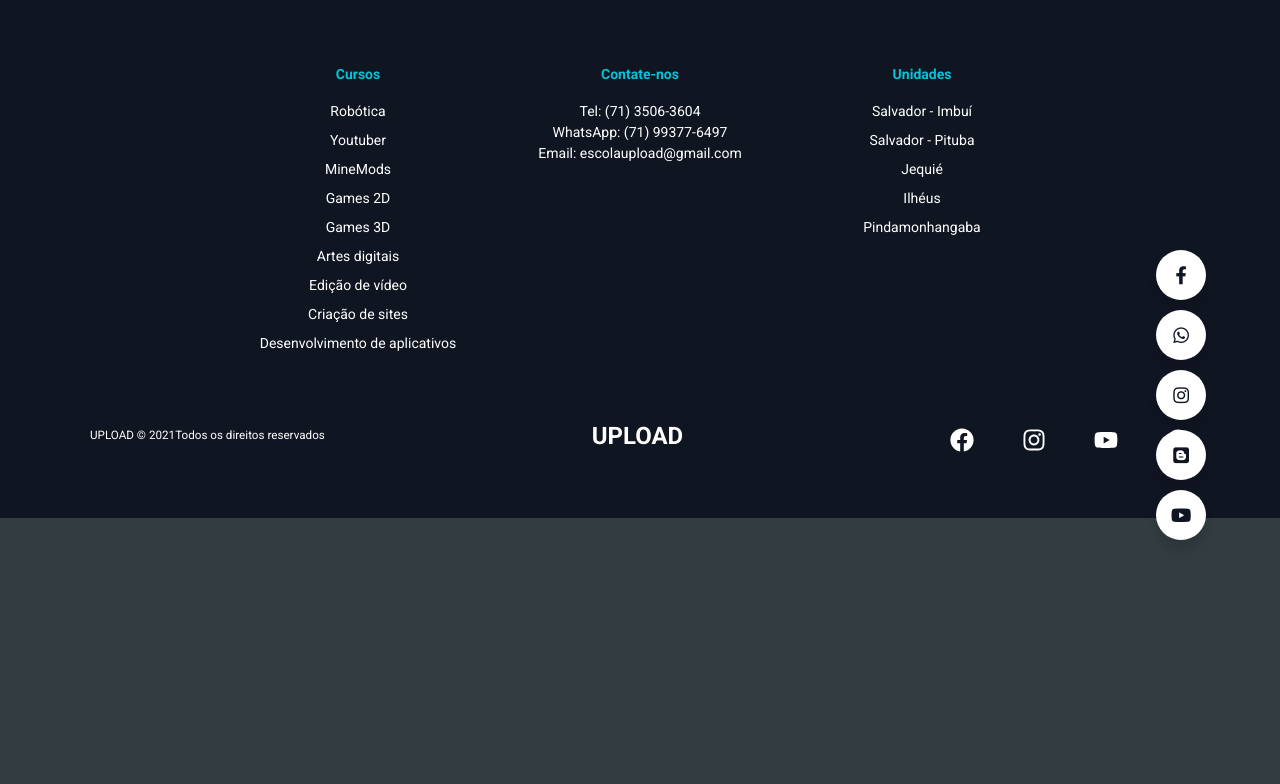
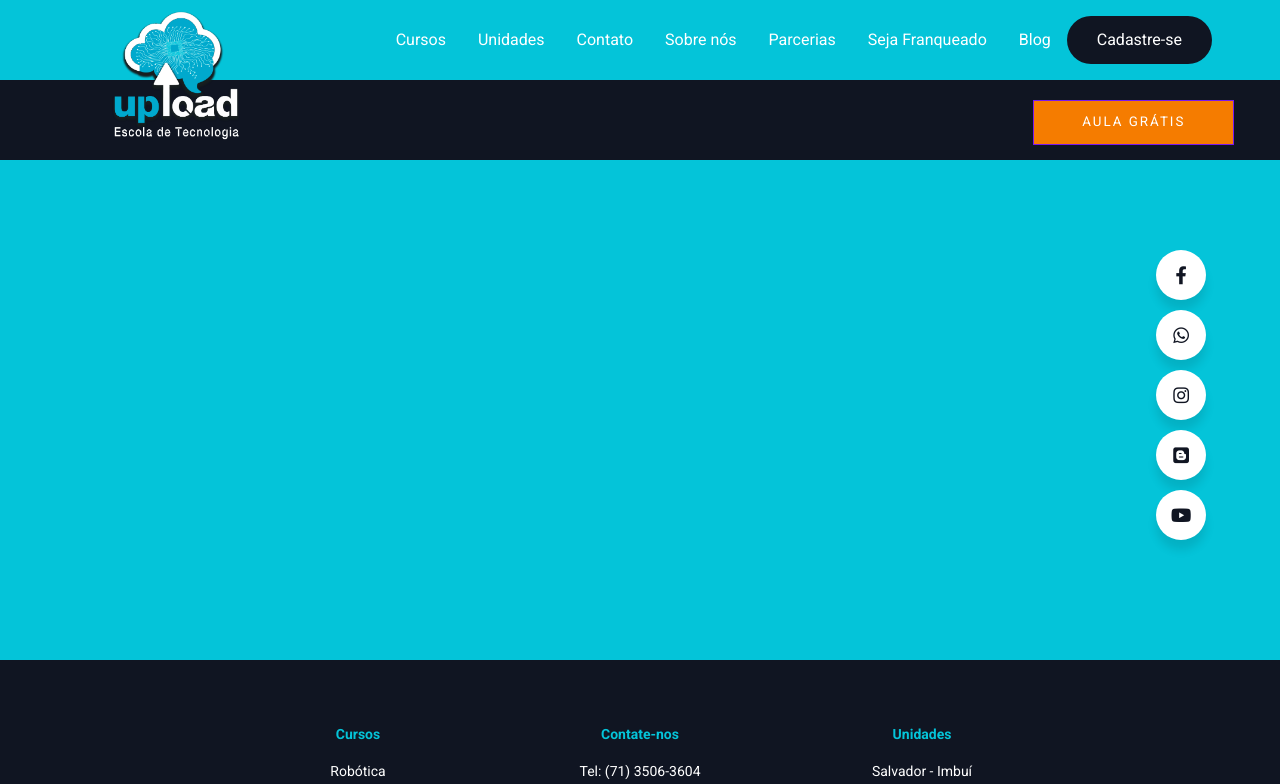
Before and after one commit to Guitarrunner/UploadPage, a React (Create React App) app: page /form in a window 1280 px wide. Shown: the top 784 px of the page. Built offline with nearby package versions, Linux system fonts and the light colour scheme; a web font is replaced by a local one.

Commit message:
[ADD] Add new features to complete functionality

```diff
--- a/src/App.tsx
+++ b/src/App.tsx
@@ -13,6 +13,8 @@ import { UnitsData } from "./views/Units/UnitsData";
 import Partner from "./views/Partner";
 import Franchise from "./views/Franchise";
 import Blog from "./views/Blog";
+import SingleCourse from "./views/SingleCourse";
+import Form from "./views/Form";
 
 // When the user scrolls down 50px from the top of the document, resize the header's font size
 window.onscroll = function () {
@@ -27,7 +29,6 @@ function scrollFunction() {} /*
     xx = "gray";
   }
 }*/
-
 function App() {
   return (
     <>
@@ -42,6 +43,43 @@ function App() {
           <Route path="/parcerias" element={<Partner />} />
           <Route path="/franqueado" element={<Franchise />} />
           <Route path="/blog" element={<Blog />} />
+          <Route path="/form" element={<Form />} />
+          <Route
+            path={"/cursos/artesdigitais"}
+            element={<SingleCourse data={"Artes Digitais"} />}
+          />
+          <Route
+            path={"/cursos/criacaodesites"}
+            element={<SingleCourse data={"Criação de sites"} />}
+          />
+          <Route
+            path={"/cursos/aplicativos"}
+            element={<SingleCourse data={"Aplicativos"} />}
+          />
+          <Route
+            path={"/cursos/edicaodevideo"}
+            element={<SingleCourse data={"Edição de video"} />}
+          />
+          <Route
+            path={"/cursos/games2d"}
+            element={<SingleCourse data={"Games 2d"} />}
+          />
+          <Route
+            path={"/cursos/games3d"}
+            element={<SingleCourse data={"Games 3d"} />}
+          />
+          <Route
+            path={"/cursos/minemods"}
+            element={<SingleCourse data={"Minemods"} />}
+          />
+          <Route
+            path={"/cursos/robotica"}
+            element={<SingleCourse data={"Robotica"} />}
+          />
+          <Route
+            path={"/cursos/youtuber"}
+            element={<SingleCourse data={"Youtuber"} />}
+          />
         </Routes>
         <Footer />
       </Router>
--- /dev/null
+++ b/src/CoursesData.tsx
@@ -0,0 +1 @@
+export const CoursesData = [{}];
--- a/src/components/Buttonclass/ButtonclassElements.tsx
+++ b/src/components/Buttonclass/ButtonclassElements.tsx
@@ -11,8 +11,8 @@ export const NavBtn2 = styled.nav`
   margin-right: 2vw;
 `;
 
-export const Buttonn = styled.button<Props>`
-  display: ${(Props) => (Props.o?.scrollNav ? `none` : `content`)};
+export const Buttonn = styled.button`
+  display:content;
   outline: none;
   border: none;
   cursor: pointer;
--- a/src/components/Navbar/Navbar.tsx
+++ b/src/components/Navbar/Navbar.tsx
@@ -16,6 +16,7 @@ import {
 } from "./NavbarElements";
 import { Button } from "../ButtonElement/ButtonElements";
 import { Buttonn, NavBtn2 } from "../Buttonclass/ButtonclassElements";
+import { FooterA } from "../Footer/FooterElements";
 
 const Navbar = ({ toggle, on }: { toggle: any; on: any }) => {
   const toggleHome = () => {
@@ -76,7 +77,9 @@ const Navbar = ({ toggle, on }: { toggle: any; on: any }) => {
         </Nav>
         <Nav2>
           <NavBtn2>
-            <Buttonn>Aula grátis</Buttonn>
+            <FooterA href="http://localhost:3000/contato">
+              <Buttonn>Aula grátis</Buttonn>
+            </FooterA>
           </NavBtn2>
         </Nav2>
       </NavbarBigContainer>
--- a/src/views/Courses/CoursesData.tsx
+++ b/src/views/Courses/CoursesData.tsx
@@ -21,7 +21,7 @@ export const CoursesData = [
     h: "Criação de sites",
     p: "Desenvolvimento de projetos de websites com designs responsivos e interativos com utilização de diferentes linguagens e plataformas de criação.",
     p2: "Criatividade, senso crítico, percepção visual e resolução de problemas.",
-    link: "/cursos/criaçãodesites",
+    link: "/cursos/criacaodesites",
   },
   {
     icon: icon3,
@@ -35,7 +35,7 @@ export const CoursesData = [
     h: "Edição de vídeo",
     p: "Criação e edição de vídeos e animações com as principais ferramentas profissionais do mercado.",
     p2: "Observação, criatividade,  senso crítico e percepção visual.",
-    link: "/cursos/ediçãodevideo",
+    link: "/cursos/edicaodevideo",
   },
   {
     icon: icon5,
--- /dev/null
+++ b/src/views/Form/FormElements.tsx
@@ -0,0 +1,27 @@
+import styled from "styled-components";
+
+export const FormSection = styled.section`
+  background: #04c4d9;
+  margin-top: 150px;
+  height: 510px;
+  overflow: hidden;
+
+  @media screen and (max-width: 760px) {
+    padding: 50px 0;
+  }
+`;
+
+export const FormWrapper = styled.div`
+  display: grid;
+  z-index: 1;
+  height: 510px;
+  max-width: 1100px;
+  margin-right: auto;
+  margin-left: auto;
+  padding: 0 24px;
+  justify-content: center;
+  @media screen and (max-width: 1000px) {
+    transition: all 0.2s ease-in-out;
+    height: 100vh;
+  }
+`;
--- /dev/null
+++ b/src/views/Form/index.tsx
@@ -0,0 +1,24 @@
+import React, { useState } from "react";
+import Navbar from "../../components/Navbar/Navbar";
+import Sidebar from "../../components/Sidebar";
+import ScrollToTop from "../ScrollToTop";
+import { FormSection, FormWrapper } from "./FormElements";
+
+function Form() {
+  const [isOpen, setisOpen] = useState(false);
+  const toggle = () => {
+    setisOpen(!isOpen);
+  };
+  return (
+    <>
+      <ScrollToTop />
+      <Navbar toggle={toggle} on="blog" />
+      <Sidebar isOpen={isOpen} toggle={toggle} />
+      <FormSection>
+        <FormWrapper></FormWrapper>
+      </FormSection>
+    </>
+  );
+}
+
+export default Form;
--- a/src/views/Franchise/index.tsx
+++ b/src/views/Franchise/index.tsx
@@ -13,6 +13,7 @@ import {
   FranchiseWrapper3,
 } from "./FranchiseElements";
 import fondo from "./bg.jpg";
+import { FooterA } from "../../components/Footer/FooterElements";
 
 function Franchise() {
   const [isOpen, setisOpen] = useState(false);
@@ -72,7 +73,9 @@ function Franchise() {
             href="https://fonts.googleapis.com/css2?family=Staatliches&display=swap"
             rel="stylesheet"
           />
-          <button className="noselect">Seja uma escola parceira</button>
+          <FooterA href="http://localhost:3000/form">
+            <button className="noselect">Seja uma escola parceira</button>
+          </FooterA>
           <FranchiseImage src={fondo} />
         </FranchiseWrapper3>
         <FranchiseWrapper>
--- a/src/views/Partner/index.tsx
+++ b/src/views/Partner/index.tsx
@@ -13,6 +13,7 @@ import "./index.scss";
 import icon from "./robot1.svg";
 import fondo from "./fondo.svg";
 import Feature from "../../components/Feature/Feature";
+import { FooterA } from "../../components/Footer/FooterElements";
 
 function Partner() {
   const [isOpen, setisOpen] = useState(false);
@@ -59,7 +60,9 @@ function Partner() {
             href="https://fonts.googleapis.com/css2?family=Staatliches&display=swap"
             rel="stylesheet"
           />
-          <button className="noselect">Seja uma escola parceira</button>
+          <FooterA href="http://localhost:3000/form">
+            <button className="noselect">Seja uma escola parceira</button>
+          </FooterA>
           <PartnerImage src={fondo} />
         </PartnerWrapper2>
         <PartnerWrapper>
--- /dev/null
+++ b/src/views/SingleCourse/SingleCourseElements.tsx
@@ -0,0 +1,27 @@
+import styled from "styled-components";
+
+export const SingelCourseSection = styled.section`
+  background: #04c4d9;
+  margin-top: 150px;
+  height: 510px;
+  overflow: hidden;
+
+  @media screen and (max-width: 760px) {
+    padding: 50px 0;
+  }
+`;
+
+export const SingelCourseWrapper = styled.div`
+  display: grid;
+  z-index: 1;
+  height: 510px;
+  max-width: 1100px;
+  margin-right: auto;
+  margin-left: auto;
+  padding: 0 24px;
+  justify-content: center;
+  @media screen and (max-width: 1000px) {
+    transition: all 0.2s ease-in-out;
+    height: 100vh;
+  }
+`;
--- /dev/null
+++ b/src/views/SingleCourse/index.tsx
@@ -0,0 +1,29 @@
+import React, { useState } from "react";
+import Navbar from "../../components/Navbar/Navbar";
+import Sidebar from "../../components/Sidebar";
+import ScrollToTop from "../ScrollToTop";
+import {
+  SingelCourseSection,
+  SingelCourseWrapper,
+} from "./SingleCourseElements";
+
+function SingleCourse({ data }: { data: any }) {
+  const [isOpen, setisOpen] = useState(false);
+  const toggle = () => {
+    setisOpen(!isOpen);
+  };
+  return (
+    <>
+      <ScrollToTop />
+      <Navbar toggle={toggle} on="blog" />
+      <Sidebar isOpen={isOpen} toggle={toggle} />
+      <SingelCourseSection>
+        <SingelCourseWrapper>
+          <p>{data}</p>
+        </SingelCourseWrapper>
+      </SingelCourseSection>
+    </>
+  );
+}
+
+export default SingleCourse;
```
Also changed, not shown: src/views/About/index.tsx (+7 -0 lines).
